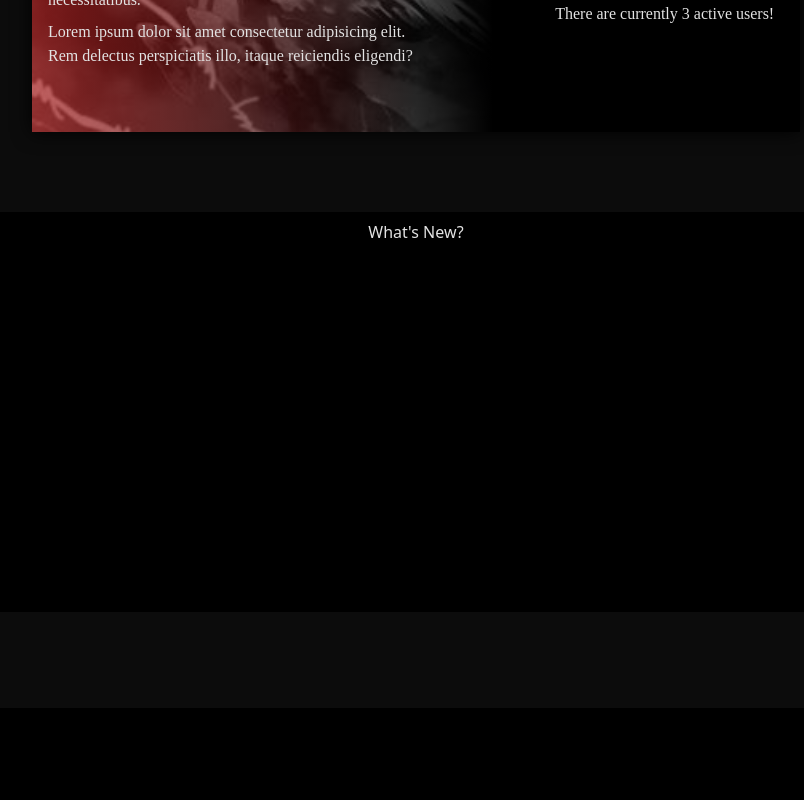
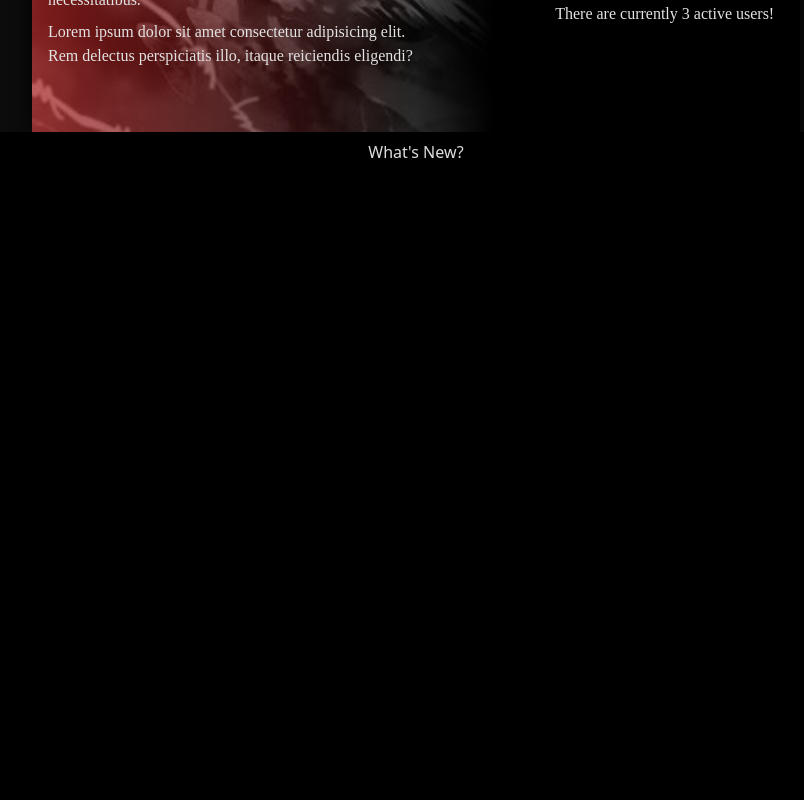
Before and after one commit to william-horn/jason-app, a Next.js app: page / in a window 1280 px wide. Shown: the part 460-1260 px from the top of the page, without its empty margins (224-1028 px from the left). Built offline with nearby package versions, Linux system fonts and the light colour scheme; a web font is replaced by a local one.

Commit message:
landing page needs rework on banner image and signup box

```diff
--- a/app/(root)/derp.html
+++ /dev/null
@@ -1 +0,0 @@
-Lorem ipsum dolor sit amet consectetur adipisicing elit. Nesciunt quas modi beatae officia placeat impedit exercitationem, quasi, hic nam perferendis facilis nisi accusamus atque veritatis nemo quaerat tempora deleniti, odit ab? Quo sit harum sapiente magni dolore repellat non eveniet in modi, nam, similique dignissimos ratione corrupti facere debitis voluptate blanditiis pariatur! Atque minus vero exercitationem repudiandae accusantium cum, a et obcaecati iste dignissimos, laborum sunt saepe repellendus aut cumque porro ea rerum iure quam consequatur adipisci voluptate corporis, ratione culpa? Reiciendis ex impedit sint reprehenderit tenetur deserunt, nisi ratione saepe, incidunt consequuntur quod illo quis neque ad, harum soluta!
--- a/app/(root)/page.js
+++ b/app/(root)/page.js
@@ -10,18 +10,23 @@ import { StatelessButton } from "@/components/Buttons/Buttons";
 const LandingPage = function() {
 
   return (
-    <Page className="relative flex flex-col gap-20 pt-24 pb-24 bg-landing-page">
+    <Page className="relative pt-24 pb-24 bg-landing-page">
+        {/* <Image
+        src="/images/TKY-9.jpg"
+        priority
+        fill
+        alt=""
+        sizes="(min-width: 1024px) 1920px, (min-width: 640px) 96px, 512px"
+        className="absolute object-cover pointer-events-none select-none grayscale"
+        /> */}
+
+      <Content className="">
 
 
+        <Content className="min-h-[50vh]">
           <Content span="sm" className="flex mx-auto">
             <div className="relative w-full h-[400px]">
-          {/* <Image
-          src="/images/TKY-2.jpg"
-          fill
-          alt=""
-          className="absolute object-cover pointer-events-none "
-          /> */}
-          <div className="absolute flex justify-between w-full h-full bg-primary test">
+              <div className="absolute flex justify-between w-full h-full test">
                 <Content className="w-[60%] m-4 overflow-auto">
                   <div className="flex flex-col gap-2 w-[80%]">
                     <Heading textSize="4xl" className="font-bold text-left font-gf-2">Welcome!</Heading>
@@ -59,14 +64,14 @@ const LandingPage = function() {
                 </Content>
               </div>
             </div>
-
-        {/* <Content span="max" className="p-3 bg-black font-gf-2">
-          <Heading textSize="xl">Sign Up!</Heading>
-        </Content> */}
+          </Content>
         </Content>
 
-      <Content span="max" className="bg-black h-[50vh]">
+
+
+        <Content span="max" className="min-h-screen bg-black">
           <Heading>What's New?</Heading>
+        </Content>
       </Content>
     </Page>
   );
```
Lines whose indentation alone changed are shown as unchanged.
